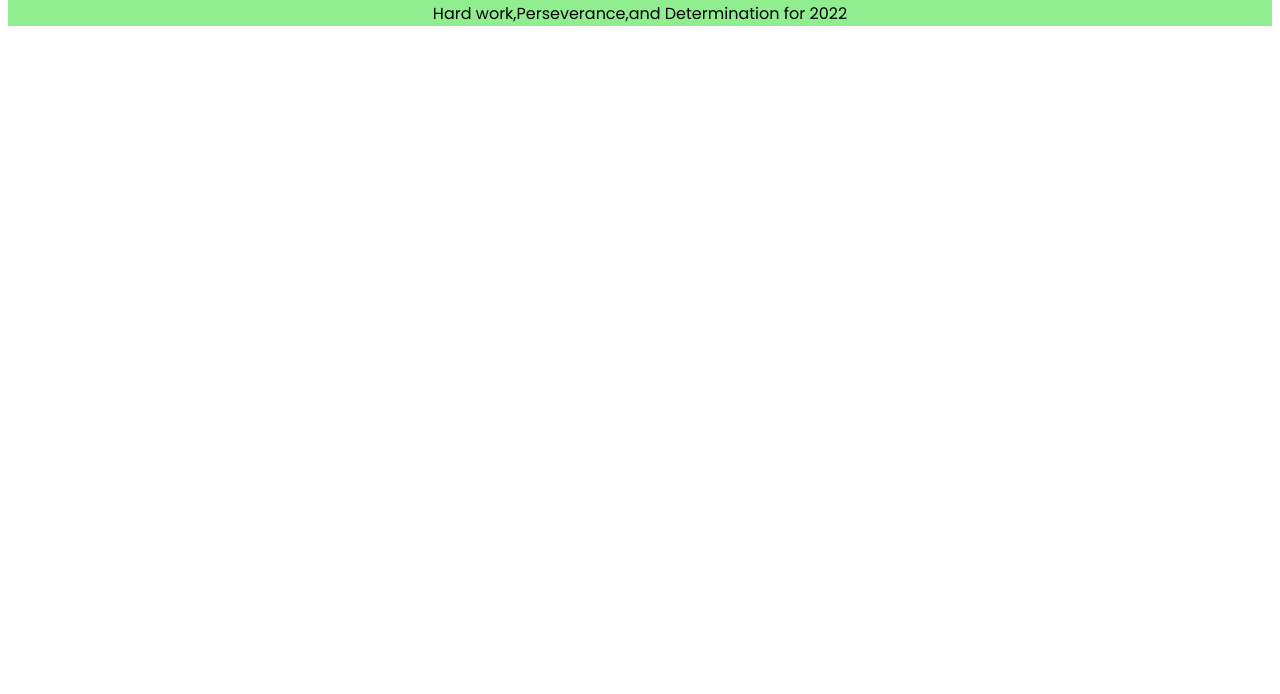
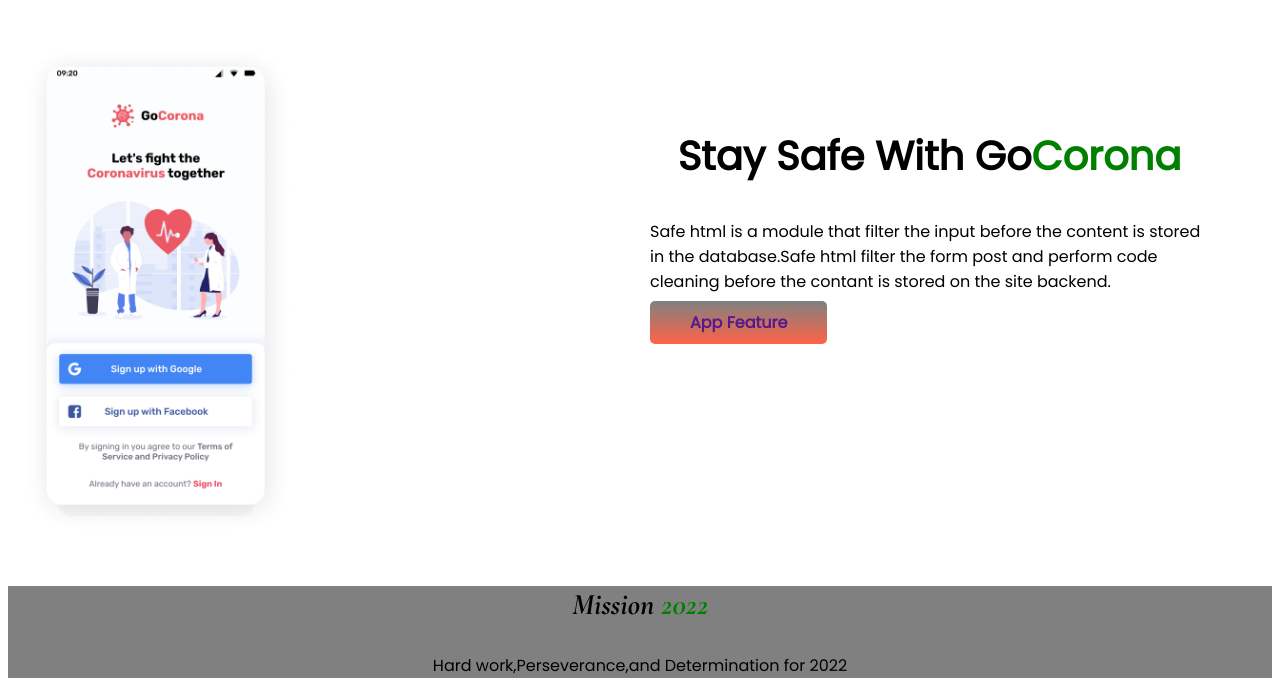
Before and after one commit to BrishtiShil/focuse-port, a plain HTML site: page index.html in a window 1280 px wide. Shown: the part 2095-2789 px from the top of the page. Before the commit the page ends 2137 px from the top, so only its background shows below. Drawn offline with nearby package versions, Linux system fonts and the light colour scheme.

Commit message:
initial commit

```diff
--- a/index.html
+++ b/index.html
@@ -89,8 +89,25 @@
             </div>
         </div>
     </section>
+    <section>
+        <section class="corona-built">
+            <h2>Build <span class="green-color">Corona Application</span></h2>
+        </section>
+        <section class="flexible-container">
+            <div class="corona-item">
+                <img src="images/pictures/app.png" alt="">
+            </div>
+            <div class="half-width">
+                <h2>Stay Safe With Go<span class="green-color">Corona</span></h2>
+                <p>Safe html is a module that filter the input before the content is stored in the database.Safe html
+                    filter
+                    the form post and perform code cleaning before the contant is stored on the site backend.</p>
+                <a class="link-button" target="-blank" href="">App Feature</a>
+            </div>
+        </section>
+    </section>
     <footer>
-        <h3>Mission 2022</h3>
+        <h3><span class="white-color">Mission</span> <span class="green-color">2022</span></h3>
         <p>Hard work,Perseverance,and Determination for 2022</p>
     </footer>
 </body>
--- a/style.css
+++ b/style.css
@@ -53,5 +53,12 @@
 }
 footer{
     text-align: center;
-    background-color: lightgreen;
+    background-color: gray;
 }
+.corona-item{
+    width: 50%;
+    padding: 10px;
+}
+.corona-item img{
+    width: 50%;
+}
```
